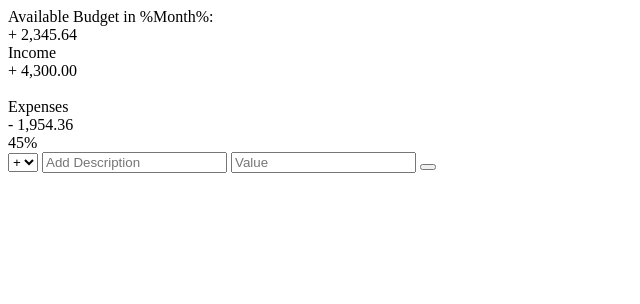
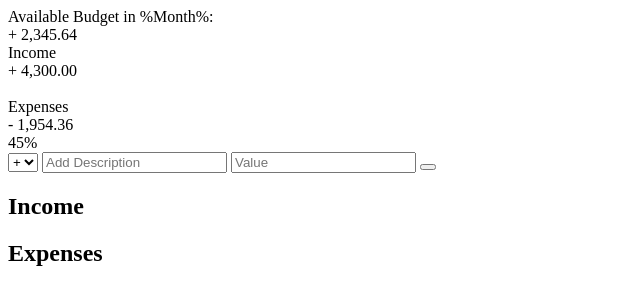
Before and after one commit to Bjthomas11/Budgetfiy, a plain HTML site: page index.html in a window 1280 px wide. Shown: the whole page, without its empty margins (0-640 px from the left). Drawn offline with Linux system fonts and the light colour scheme.

Commit message:
finished html file

```diff
--- a/index.html
+++ b/index.html
@@ -48,7 +48,20 @@
             </div>
         </div>
 
+    <div class="container clearfix">
+            <div class="income">
+                <h2 class="icome__title">Income</h2>
+                <div class="income__list">
+                </div>
+            </div>
 
+            <div class="expenses">
+                <h2 class="expenses__title">Expenses</h2>
+                <div class="expenses__list">
                 </div>
+            </div>
+        </div>
+    </div>
+    <script src="app.js"></script>
 </body>
 </html>
```
Lines whose indentation alone changed are shown as unchanged.
